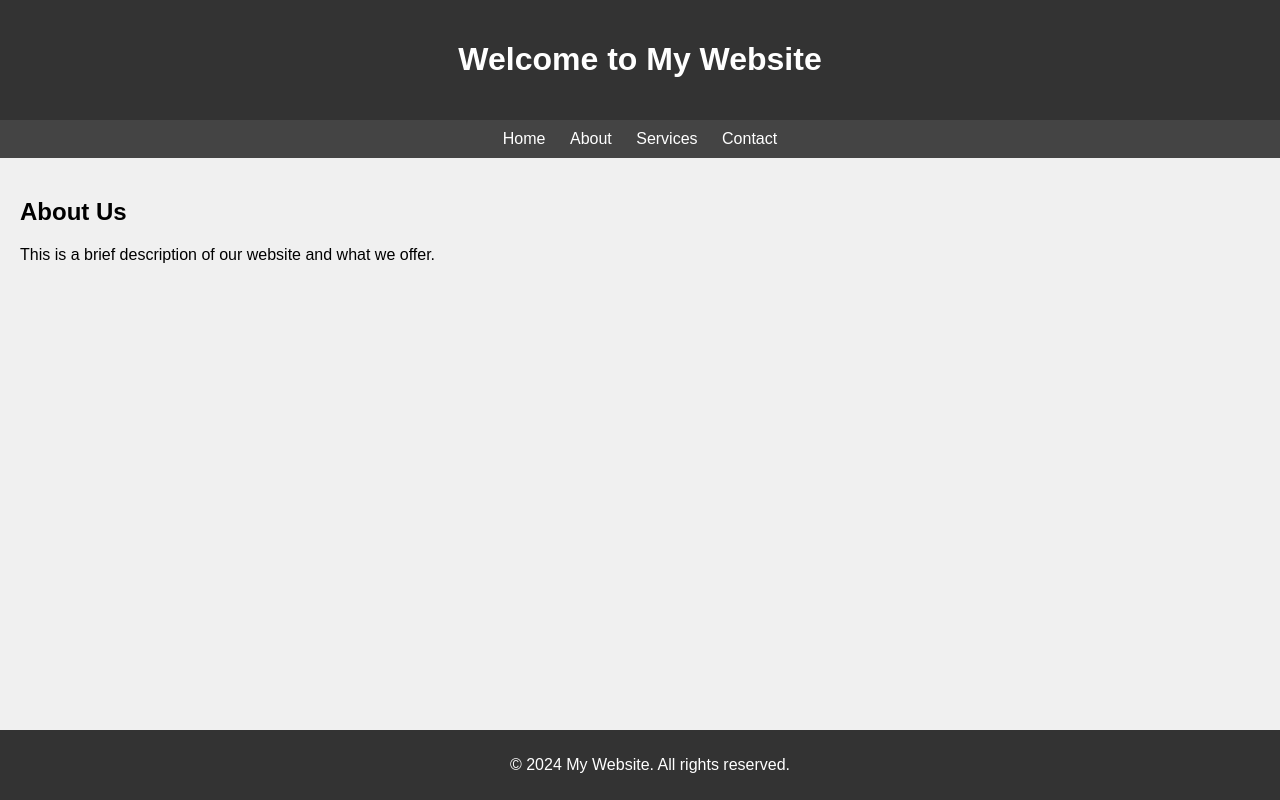
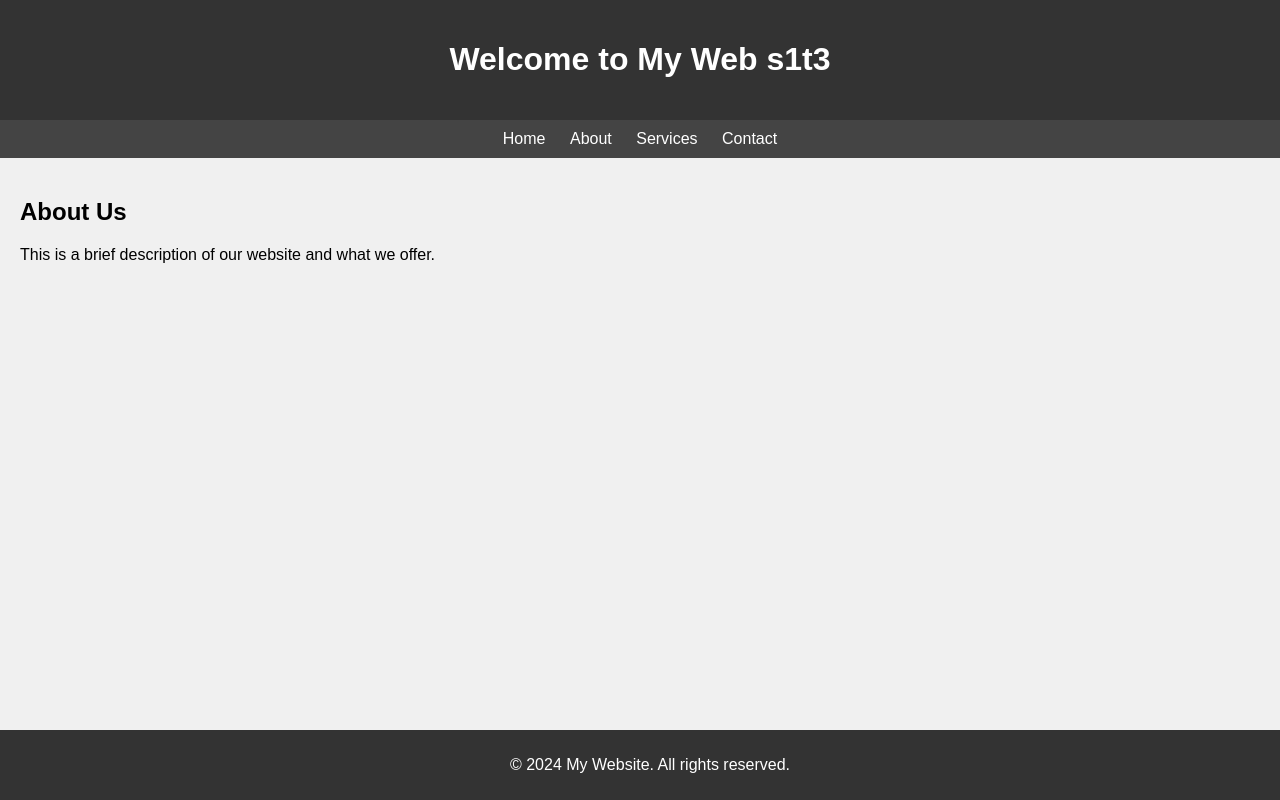
Before and after one commit to nogenora/nogenora.github.io, a plain HTML site: page index.html in a window 1280 px wide. Drawn offline with Linux system fonts and the light colour scheme.

Commit message:
modified index.html privacy email test

```diff
--- a/index.html
+++ b/index.html
@@ -47,7 +47,7 @@
 <body>
 
 <header>
-    <h1>Welcome to My Website</h1>
+    <h1>Welcome to My Web s1t3</h1>
 </header>
 
 <nav>
```
